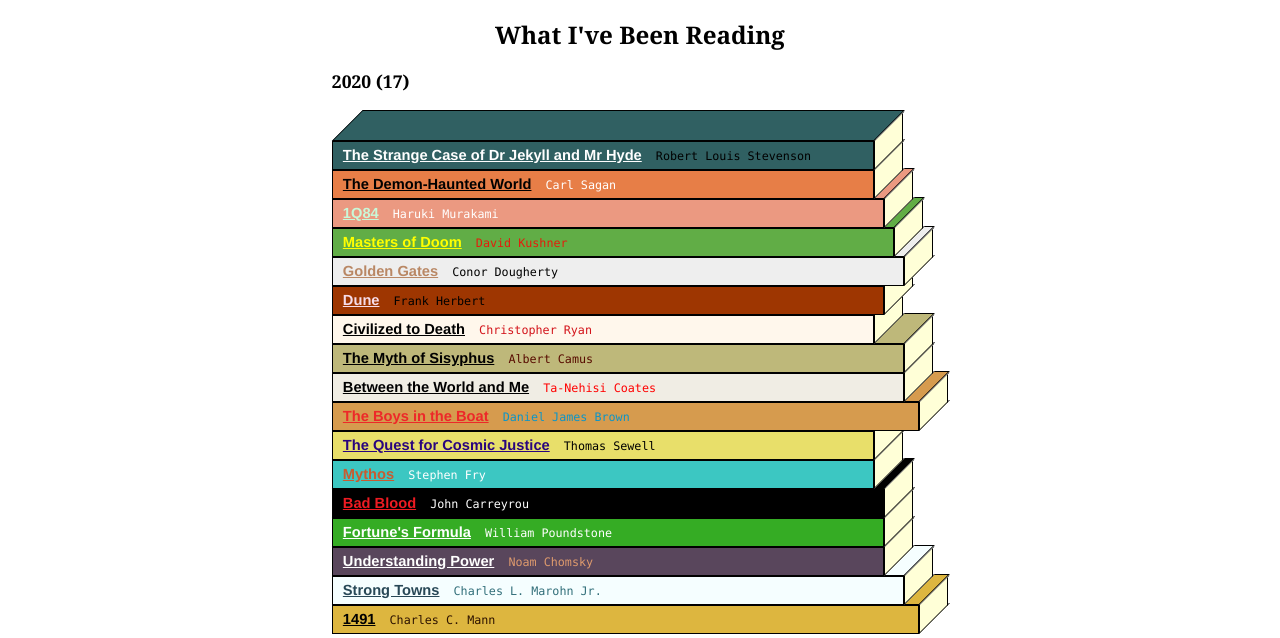
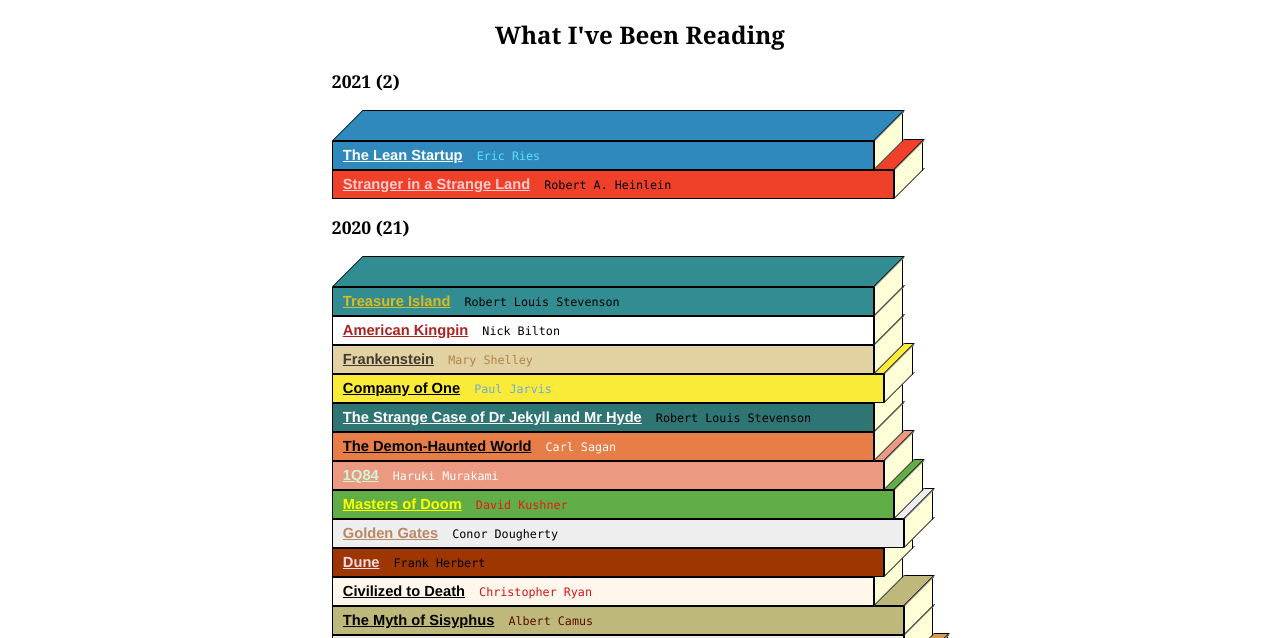
Before and after one commit to meepdeew/ReadingList, a plain HTML site: page index.html in a window 1280 px wide. Shown: the part 145-783 px from the top of the page. Drawn offline with Linux system fonts and the light colour scheme.

Commit message:
adds eoy 2020 and january 2021

```diff
--- a/index.html
+++ b/index.html
@@ -24,14 +24,99 @@
 
       <h1 class='title'>What I've Been Reading</h1>
 
+      <!-- start 2021 -->
+      <h1>2021 (2)</h1>
+
+      <div class='stack-of-books' style='height: 88.8px;'>
+        <div class='books' style='top: calc(100% - 29px - 59.8px); z-index: 2;'>
+          <div class='level-row-perspective'>
+            <div class='above' style='background: #3089bd; width: 540;' ></div>
+            <div class='spine' style='background: #3089bd; width: 540;'>
+              <a style='color:white;' href='#'>The Lean Startup</a>
+              <span style='color:#5de0fb;'>Eric Ries</span>
+            </div>
+            <div class='pages' style='margin-left:542px;'>
+              <div class='inner-pages'></div>
+            </div>
+          </div>
+        </div>
+
+        <div class='books' style='top: calc(100% - 0px - 59.8px); z-index: 1;'>
+          <div class='level-row-perspective'>
+            <div class='above' style='background: #ef4129; width: 560;' ></div>
+            <div class='spine' style='background: #ef4129; width: 560;'>
+              <a style='color:#ffcdd0;' href='#'>Stranger in a Strange Land</a>
+              <span style='color:black;'>Robert A. Heinlein</span>
+            </div>
+            <div class='pages' style='margin-left:562px;'>
+              <div class='inner-pages'></div>
+            </div>
+          </div>
+        </div>
+
+</div>
+
+      <!-- end 2021 -->
       <!-- start 2020 -->
-      <h1>2020 (17)</h1>
-
-      <div class='stack-of-books' style='height: 523.8px;'>
+      <h1>2020 (21)</h1>
+
+      <div class='stack-of-books' style='height: 639.8px;'>
+        <div class='books' style='top: calc(100% - 580px - 59.8px); z-index: 21;'>
+          <div class='level-row-perspective'>
+            <div class='above' style='background: #328d92; width: 540;' ></div>
+            <div class='spine' style='background: #328d92; width: 540;'>
+              <a style='color:#ddba1e;' href='#'>Treasure Island</a>
+              <span style='color:black;'>Robert Louis Stevenson</span>
+            </div>
+            <div class='pages' style='margin-left:542px;'>
+              <div class='inner-pages'></div>
+            </div>
+          </div>
+        </div>
+
+        <div class='books' style='top: calc(100% - 551px - 59.8px); z-index: 20;'>
+          <div class='level-row-perspective'>
+            <div class='above' style='background: white; width: 540;' ></div>
+            <div class='spine' style='background: white; width: 540;'>
+              <a style='color:#ad2120;' href='#'>American Kingpin</a>
+              <span style='color:black;'>Nick Bilton</span>
+            </div>
+            <div class='pages' style='margin-left:542px;'>
+              <div class='inner-pages'></div>
+            </div>
+          </div>
+        </div>
+
+        <div class='books' style='top: calc(100% - 522px - 59.8px); z-index: 19;'>
+          <div class='level-row-perspective'>
+            <div class='above' style='background: #e2d2a1; width: 540;' ></div>
+            <div class='spine' style='background: #e2d2a1; width: 540;'>
+              <a style='color:#3f3b32;' href='#'>Frankenstein</a>
+              <span style='color:#b18345;'>Mary Shelley</span>
+            </div>
+            <div class='pages' style='margin-left:542px;'>
+              <div class='inner-pages'></div>
+            </div>
+          </div>
+        </div>
+
+        <div class='books' style='top: calc(100% - 493px - 59.8px); z-index: 18;'>
+          <div class='level-row-perspective'>
+            <div class='above' style='background: #faeb38; width: 550;' ></div>
+            <div class='spine' style='background: #faeb38; width: 550;'>
+              <a style='color:black;' href='#'>Company of One</a>
+              <span style='color:#6baae0;'>Paul Jarvis</span>
+            </div>
+            <div class='pages' style='margin-left:552px;'>
+              <div class='inner-pages'></div>
+            </div>
+          </div>
+        </div>
+
         <div class='books' style='top: calc(100% - 464px - 59.8px); z-index: 17;'>
           <div class='level-row-perspective'>
-            <div class='above' style='background: #306062; width: 540;' ></div>
-            <div class='spine' style='background: #306062; width: 540;'>
+            <div class='above' style='background: #2f7573; width: 540;' ></div>
+            <div class='spine' style='background: #2f7573; width: 540;'>
               <a style='color:white;' href='#'>The Strange Case of Dr Jekyll and Mr Hyde</a>
               <span style='color:black;'>Robert Louis Stevenson</span>
             </div>
--- a/styles.css
+++ b/styles.css
@@ -159,6 +159,7 @@ span {
     vertical-align: middle;
     margin-right: 3em;
     margin-top: 1.5em;
+    margin-bottom: 3em;
 }
 
 .icon {
```
Also changed, not shown: 2 other files.
